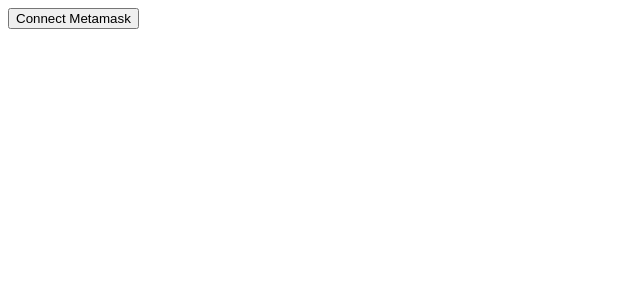
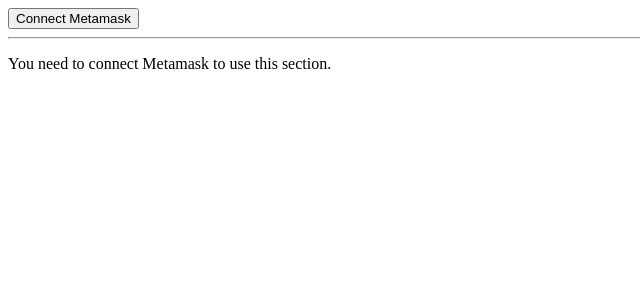
Before and after one commit to Solidityarchitect/ZK-Proofs, a Next.js app in the folder Tornado/frontend/: page / in a window 1280 px wide. Shown: the top 300 px of the page, without its empty margins (0-640 px from the left). Built offline with nearby package versions, Linux system fonts and the light colour scheme.

Commit message:
add code

```diff
--- a/Tornado/frontend/components/interface.js
+++ b/Tornado/frontend/components/interface.js
@@ -1,5 +1,5 @@
 import { useState } from "react"
-import { utils } from "../utils/$u"
+import $u from "../utils/$u"
 import { ethers } from "ethers"
 
 const Interface = () => {
@@ -32,6 +32,10 @@
         }
     }
 
+    const depositEther = async () => {
+        // generate secret, nullifier
+    }
+
     return (
         <div>
             {!!account ? (
@@ -45,6 +49,20 @@
                     <button onClick={connectMetamask}>Connect Metamask</button>
                 </div>
             )}
+
+            <div>
+                <hr />
+            </div>
+
+            {!!account ? (
+                <div>
+                    <button onClick={depositEther}>Deposit 1 ETH</button>
+                </div>
+            ) : (
+                <div>
+                    <p>You need to connect Metamask to use this section.</p>
+                </div>
+            )}
         </div>
     )
 }
```
